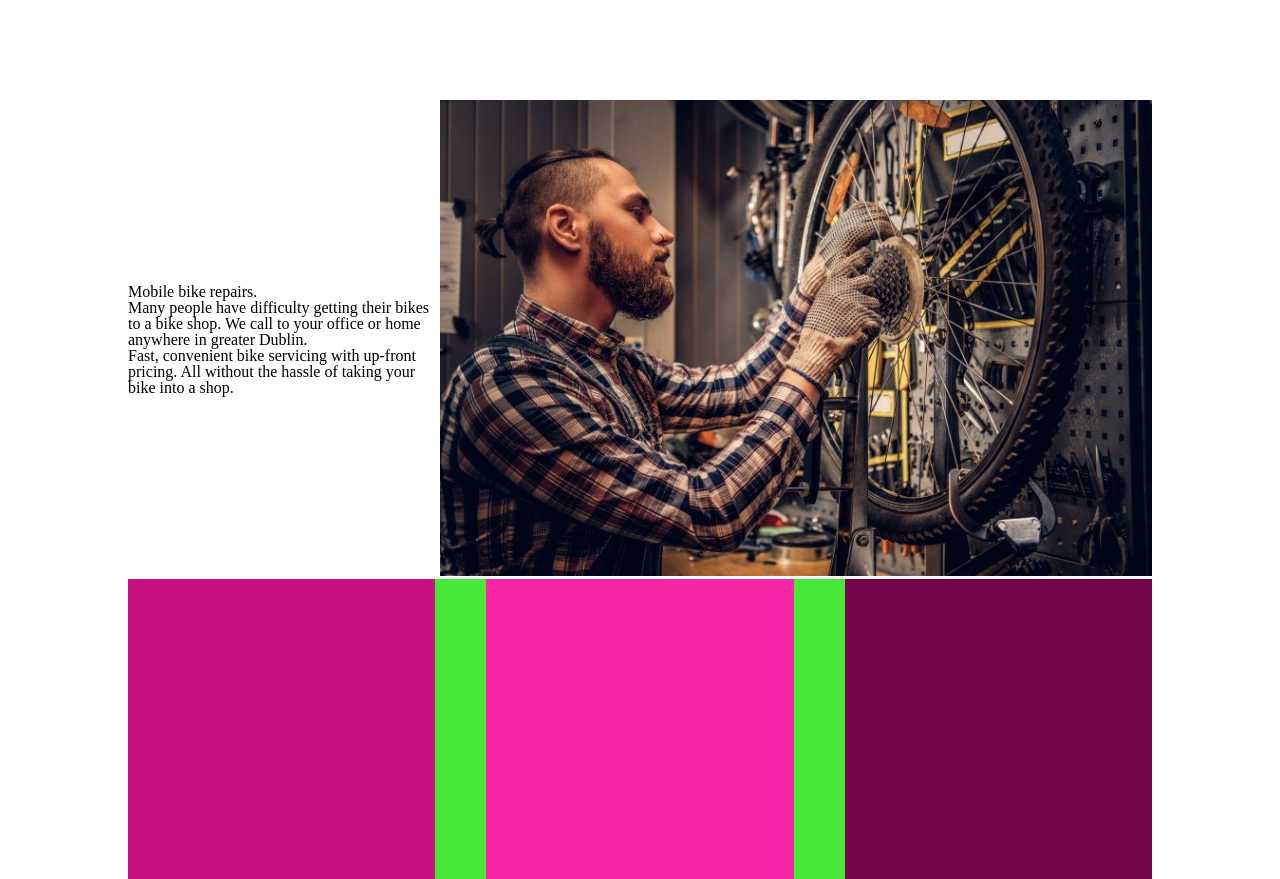
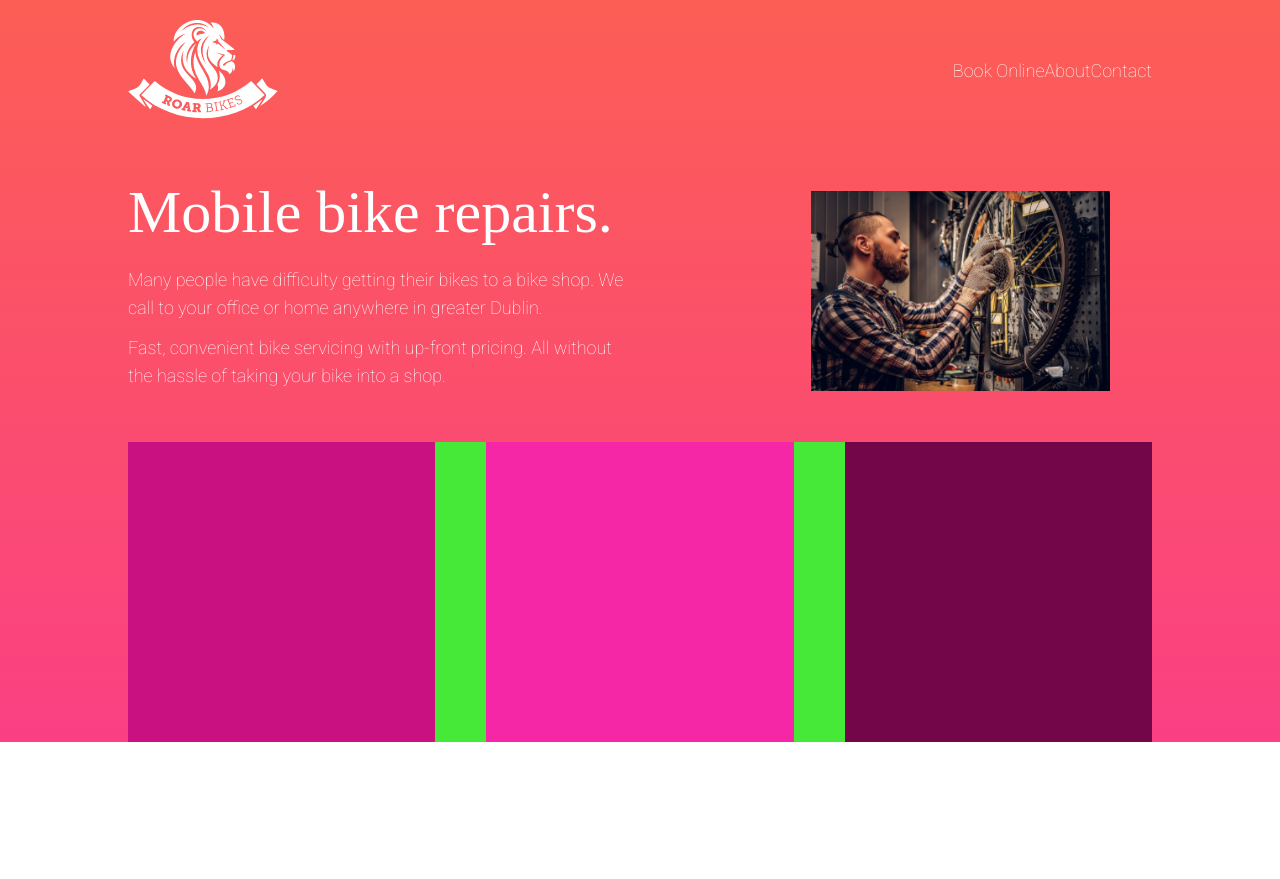
Before and after one commit to dreamingdaily/project-1, a plain HTML site: page index.html in a window 1280 px wide. After the commit the page ends 800 px from the top, so only its background shows below. Drawn offline with Linux system fonts and the light colour scheme; a web font is replaced by a local one.

Commit message:
basic styles almost finish

```diff
--- a/index.html
+++ b/index.html
@@ -5,11 +5,23 @@
     <meta name="viewport" content="width=device-width, initial-scale=1.0">
     <title>Mobile bike repairs anywhere in greater Dublin, Ireland.</title>
     <link rel="stylesheet" href="reset.css">
+    <link rel="preconnect" href="https://fonts.gstatic.com">
+<link href="https://fonts.googleapis.com/css2?family=Playfair+Display:ital,wght@1,600&family=Roboto:wght@100&display=swap" rel="stylesheet">
     <link rel="stylesheet" href="styles.css">
 </head>
 <body>
     <div class="container">
-        <header></header>
+        <header>
+            <div class="logo">
+                <img src="img/logo-roar-bikes.png" alt="Roar bikes logo">
+            </div>
+
+            <nav>
+                <p>Book Online</p>
+                <p>About</p>
+                <p>Contact</p>
+            </nav>
+        </header>
 
         <main>
             <div class="hero1">
--- a/styles.css
+++ b/styles.css
@@ -1,3 +1,23 @@
+/* font-family: 'Playfair Display', serif;
+font-family: 'Roboto', sans-serif; */
+
+
+/* Not sure why this does not work. */
+
+/* html
+{
+    height: 100%;
+} */
+
+body
+{
+    background-image: linear-gradient(#FC5E55, #FA4083);
+    background-repeat: no-repeat;
+    font-family: 'Roboto', Arial, Helvetica, sans-serif;
+    color: white;
+    font-size: 1.125rem;
+}
+
 .container
 {
     width: 1024px;
@@ -7,8 +27,18 @@
 
 header
 {
-    min-height: 100px;
+    display: flex;
+    justify-content: space-between;
+    align-items: center;
+    padding: 20px 0;
 }
+
+nav
+{
+    display: flex;
+    justify-content: space-between;
+}
+
 
 main
 {
@@ -25,6 +55,16 @@ main
 .hero2
 {
     flex: 1;
+}
+
+.hero1 p
+{
+    max-width: 75%;
+}
+
+.hero2 img
+{
+    max-height: 200px;
 }
 
 
@@ -56,3 +96,21 @@ main
     min-height: 300px;
     width: 30%;
 }
+
+
+h1
+{
+    font-size: 3.75rem;
+    font-family: 'Playfair Display', serif;
+    margin-bottom: 1.45rem;
+}
+
+p
+{
+    line-height: 1.75rem;
+}
+
+.hero1 p
+{
+    margin-bottom: 0.75rem;
+}
```
Also changed, not shown: img/icon1-delivery.png (added), img/icon2-wrench.png (added), img/icon3-phone.png (added), img/image-lion-background.png (added), img/logo-roar-bikes.png (added).
